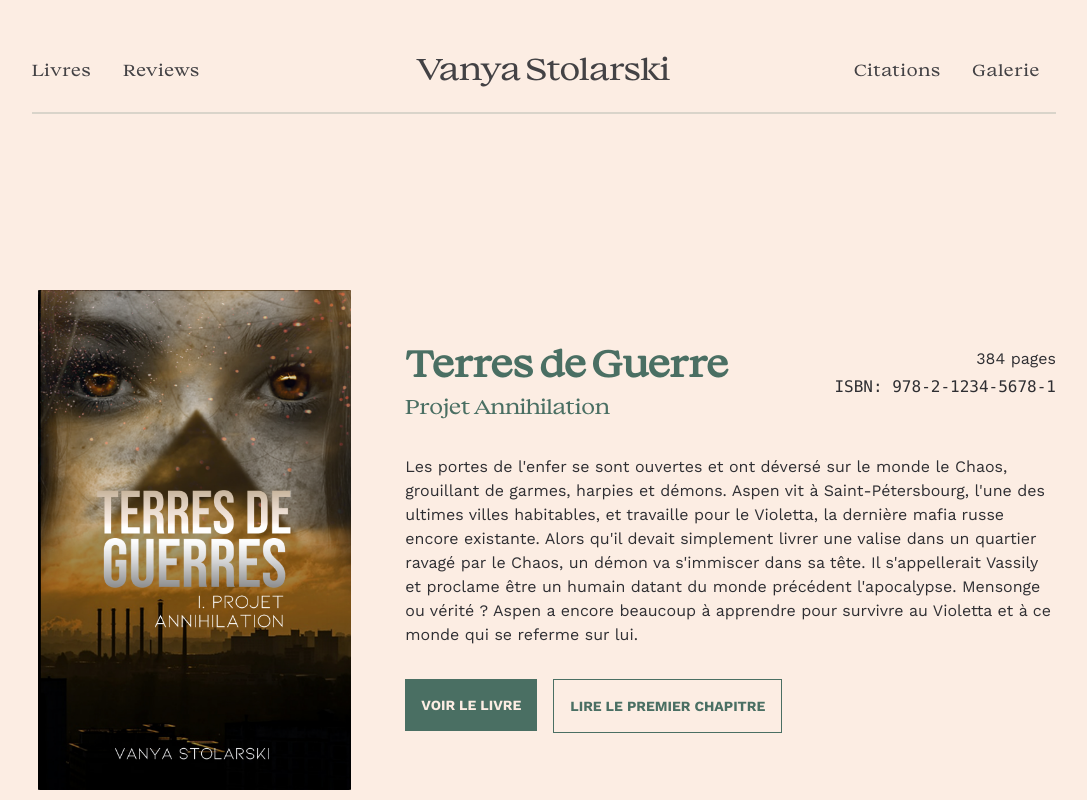
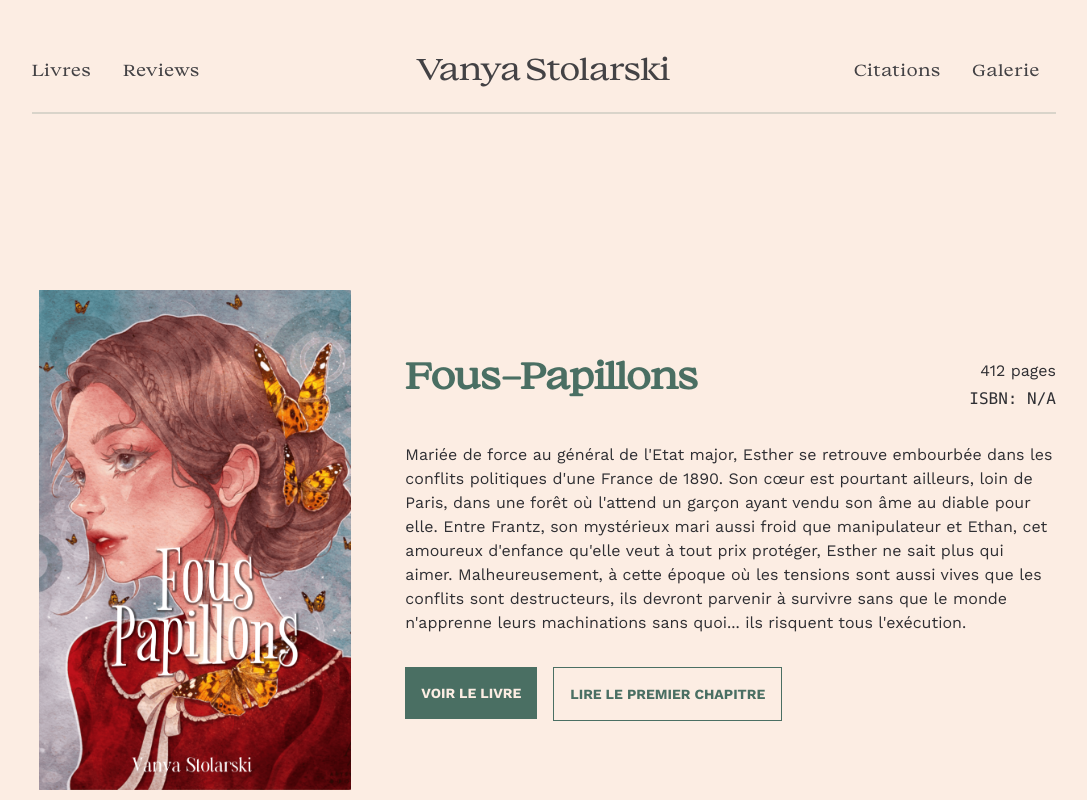
Before and after one commit to HussonAxel/vanyastolarski--prod, a React (Vite) app: page /livres in a window 1280 px wide. Shown: the top 800 px of the page, without its empty margins (96-1183 px from the left). Built offline with nearby package versions, Linux system fonts and the light colour scheme.

Commit message:
push new changes

```diff
--- a/src/components/CharacterPanel/CharacterPanel.tsx
+++ b/src/components/CharacterPanel/CharacterPanel.tsx
@@ -8,11 +8,10 @@ const CharacterPanel = ({ name, resume, picture }: CharacterPanelProps) => {
         <img
           src={picture}
           alt={`Character ${name}`}
-          className="rounded-lg shadow-lg w-full sm:w-auto h-[200px] sm:h-[180px] md:h-[200px] object-cover hover:scale-[1.02] transition-transform duration-300"
+          className="rounded-lg shadow-lg w-full sm:w-auto h-full object-cover hover:scale-[1.02] transition-transform duration-300"
         />
       </div>
 
-      {/* Content Container */}
       <div className="flex flex-col justify-center space-y-3 sm:space-y-4">
         <h3 className="font-Large text-2xl sm:text-2xl md:text-3xl text-white font-semibold tracking-tight">
           {name}
--- a/src/components/LatestRelease/LatestRelease.tsx
+++ b/src/components/LatestRelease/LatestRelease.tsx
@@ -10,7 +10,7 @@ const LatestRelease = ({
 }: LatestReleaseProps) => {
   return (
     <section className="content-center">
-      <div className="w-9/12 m-auto flex flex-col lg:flex-row items-center gap-8 md:gap-12 lg:gap-16 h-full">
+      <div className="w-10/12 m-auto flex flex-col lg:flex-row items-center gap-8 md:gap-12 lg:gap-16 h-full">
         <div className="w-full lg:w-1/2 flex flex-col gap-6 md:gap-8 lg:gap-10">
           <h1 className="text-3xl lg:text-5xl text-green font-Large">
             {LatestReleaseName}
--- a/src/data/data.json
+++ b/src/data/data.json
@@ -1,88 +1,5 @@
 {
   "books": [
-    {
-      "id": "1",
-      "saga": "Terres de Guerre",
-      "title": "Projet Annihilation",
-      "volume": 1,
-      "cover": "/assets/covers/terre_de_guerre_couverture.webp",
-      "tags": [
-        "Fantasy", "Science-fiction", "ennemy to lover"
-      ],
-      "characters": [
-        {
-          "nom": "5O72Y",
-          "prenom": "Onia",
-          "picture": "/assets/Characters/Fill_BG.webp",
-          "description": "Onia est une loïde B de type espion qui a connu la guerre sur les îles de Phaure. Lorsqu'elle revient au pays, leurs ennemis, les Sylfaens, ont envahi et détruit son chez elle, qu'elle tentera de libérer à tout prix. Portée par une détermination hésitante, Onia est confrontée au dilemme de savoir si les améliorations des loïdes font d'eux des sauveurs ou des abominations.",
-          "relatifs": {
-            "mother": "osef",
-            "father": "osef",
-            "siblings": ["/"]
-          }
-        },
-        {
-          "nom": "5O72Y",
-          "prenom": "Onia",
-          "picture": "/assets/Characters/Fill_BG.webp",
-          "description": "Onia est une loïde B de type espion qui a connu la guerre sur les îles de Phaure. Lorsqu'elle revient au pays, leurs ennemis, les Sylfaens, ont envahi et détruit son chez elle, qu'elle tentera de libérer à tout prix. Portée par une détermination hésitante, Onia est confrontée au dilemme de savoir si les améliorations des loïdes font d'eux des sauveurs ou des abominations.",
-          "relatifs": {
-            "mother": "osef",
-            "father": "osef",
-            "siblings": ["/"]
-          }
-        },
-        {
-          "nom": "5O72Y",
-          "prenom": "Onia",
-          "picture": "/assets/Characters/Fill_BG.webp",
-          "description": "Onia est une loïde B de type espion qui a connu la guerre sur les îles de Phaure. Lorsqu'elle revient au pays, leurs ennemis, les Sylfaens, ont envahi et détruit son chez elle, qu'elle tentera de libérer à tout prix. Portée par une détermination hésitante, Onia est confrontée au dilemme de savoir si les améliorations des loïdes font d'eux des sauveurs ou des abominations.",
-          "relatifs": {
-            "mother": "osef",
-            "father": "osef",
-            "siblings": ["/"]
-          }
-        },
-        {
-          "nom": "1T63Y",
-          "prenom": "Thadée",
-          "picture": "/assets/Characters/Fill_BG.webp",
-          "description": "Frère adoptif d'Onia, Thadée est sûr d'une chose : leur gouvernement les manipule et ils doivent s'en libérer s'ils veulent un jour espérer voir un monde meilleur renaître.",
-          "relatifs": {
-            "mother": "osef",
-            "father": "osef",
-            "siblings": []
-          }
-        },
-        {
-          "nom": "1T63Y",
-          "prenom": "Thadée",
-          "picture": "/assets/Characters/Fill_BG.webp",
-          "description": "Frère adoptif d'Onia, Thadée est sûr d'une chose : leur gouvernement les manipule et ils doivent s'en libérer s'ils veulent un jour espérer voir un monde meilleur renaître.",
-          "relatifs": {
-            "mother": "osef",
-            "father": "osef",
-            "siblings": []
-          }
-        },
-        {
-          "nom": "1T63Y",
-          "prenom": "Thadée",
-          "picture": "/assets/Characters/Fill_BG.webp",
-          "description": "Frère adoptif d'Onia, Thadée est sûr d'une chose : leur gouvernement les manipule et ils doivent s'en libérer s'ils veulent un jour espérer voir un monde meilleur renaître.",
-          "relatifs": {
-            "mother": "osef",
-            "father": "osef",
-            "siblings": []
-          }
-        }
-      ],
-      "synopsis": "Les portes de l'enfer se sont ouvertes et ont déversé sur le monde le Chaos, grouillant de garmes, harpies et démons. Aspen vit à Saint-Pétersbourg, l'une des ultimes villes habitables, et travaille pour le Violetta, la dernière mafia russe encore existante. Alors qu'il devait simplement livrer une valise dans un quartier ravagé par le Chaos, un démon va s'immiscer dans sa tête. Il s'appellerait Vassily et proclame être un humain datant du monde précédent l'apocalypse. Mensonge ou vérité ? Aspen a encore beaucoup à apprendre pour survivre au Violetta et à ce monde qui se referme sur lui.",
-      "contexte": "Terres de Guerres s'inspire de tous les conflits du 20ème siècle et imagine comment seront ceux du prochain siècle. Il pose les questionnements à venir sur la démocratisation du transhumanisme. Cette évolution sera-t-elle employée pour nous sauver ou nous détruire ?",
-      "ISBN": "978-2-1234-5678-1",
-      "pages": 384,
-      "firstChapterLink": "https://example.com/les-anges-mortels/chapter1"
-    },
     {
       "id": "2",
       "title": "Fous-Papillons",
@@ -96,8 +13,8 @@
           "picture": "/assets/Characters/Fill_BG.webp",
           "description": "Garçon a priori originaire du Moyen-Orient, Ethan est poursuivi par des rumeurs de sorcellerie qui font de lui le paria du village. S'il survit à cette enfance de famine et de pauvreté, c'est uniquement grâce à Esther qui lui apprendra à lire.",
           "relatifs": {
-            "mother": "osef",
-            "father": "osef",
+            "mother": "",
+            "father": "",
             "siblings": ["/"]
           }
         },
@@ -107,17 +24,54 @@
           "picture": "/assets/Characters/Fill_BG.webp",
           "description": "Fille du médecin et cadette d'une famille de trois enfants, Esther est promise à un mariage difficile pour son comportement et son caractère défiant les règles de l'époque. Elle est pourtant loin de se laisser faire et déclare la guerre à son fiancé dès leur rencontre. Son souhait est pourtant simple : vivre dans la forêt avec Ethan, libre de toute obligation.",
           "relatifs": {
-            "mother": "osef",
-            "father": "osef",
+            "mother": "",
+            "father": "",
             "siblings": []
           }
         }
       ],
       "synopsis": "Mariée de force au général de l'Etat major, Esther se retrouve embourbée dans les conflits politiques d'une France de 1890. Son cœur est pourtant ailleurs, loin de Paris, dans une forêt où l'attend un garçon ayant vendu son âme au diable pour elle. Entre Frantz, son mystérieux mari aussi froid que manipulateur et Ethan, cet amoureux d'enfance qu'elle veut à tout prix protéger, Esther ne sait plus qui aimer. Malheureusement, à cette époque où les tensions sont aussi vives que les conflits sont destructeurs, ils devront parvenir à survivre sans que le monde n'apprenne leurs machinations sans quoi... ils risquent tous l'exécution.",
-      "contexte": "Fous-Papillons est une romance aux airs de tragédie, où s'aimer frôle la haine, voire s'y confond lorsqu'il ne reste plus d'autre solution pour rester dans le cœur de l'autre.Fous-Papillons est une romance aux airs de tragédie, où s'aimer frôle la haine, voire s'y confond lorsqu'il ne reste plus d'autre solution pour rester dans le cœur de l'autre.Fous-Papillons est une romance aux airs de tragédie, où s'aimer frôle la haine, voire s'y confond lorsqu'il ne reste plus d'autre solution pour rester dans le cœur de l'autre.",
-      "ISBN": "978-2-1234-5678-2",
+      "contexte": "Fous-Papillons est une romance aux airs de tragédie, où s'aimer frôle la haine, voire s'y confond lorsqu'il ne reste plus d'autre solution pour rester dans le cœur de l'autre. Vous suivrez les aventures de Ethan et Esther de 1880 à 1920, dans de nombreux pays différents à l’époque où les conflits de la première guerre mondiale font des ravages. Paris, les Vosges, la Sicile, et Saint-Pétersbourg, vous voyagerez autant dans la neige que sous le soleil de la méditerranée",
+      "ISBN": "N/A",
       "pages": 412,
       "firstChapterLink": "https://example.com/fous-papillons/chapter1"
+    },
+    {
+      "id": "1",
+      "saga": "Terres de Guerre",
+      "title": "Projet Annihilation",
+      "volume": 1,
+      "cover": "/assets/covers/terre_de_guerre_couverture.webp",
+      "tags": ["Fantasy", "Science-fiction", "ennemy to lover"],
+      "characters": [
+        {
+          "nom": "5O72Y",
+          "prenom": "Onia",
+          "picture": "/assets/Characters/Fill_BG.webp",
+          "description": "Onia est une loïde B de type espion qui a connu la guerre sur les îles de Phaure. Lorsqu'elle revient au pays, leurs ennemis, les Sylfaens, ont envahi et détruit son chez elle, qu'elle tentera de libérer à tout prix. Portée par une détermination hésitante, Onia est confrontée au dilemme de savoir si les améliorations des loïdes font d'eux des sauveurs ou des abominations.",
+          "relatifs": {
+            "mother": "",
+            "father": "",
+            "siblings": ["/"]
+          }
+        },
+        {
+          "nom": "1T63Y",
+          "prenom": "Thadée",
+          "picture": "/assets/Characters/Fill_BG.webp",
+          "description": "Thadée, est le frère d'Onia. Ils sont tous les deux très proches parce qu'ils ont grandi ensemble. Ils sont comme les cinq doigts de la main, ils se connaissent par cœur et ne se quittent jamais longtemps.C'est un garçon assez étrange, qui ne parle jamais de lui. Avec un point de vue très différent des autres loïdes et, se sachant à contre courant avec leurs exigences, il ne s'appesante donc jamais longtemps sur lui. C'est donc un garçon réfléchi, doué, avec un certain humour mais... Qui cache beaucoup de choses dans son petit cœur de pierre ❤️. Il peut être sans pitié et, d'un autre côté, très idéaliste, générant à la fois lumière et obscurité dans un garçon attentionné mais distant",
+          "relatifs": {
+            "mother": "",
+            "father": "",
+            "siblings": []
+          }
+        }
+      ],
+      "synopsis": "L’histoire d’Onia commence là où elle se terminera : sur un champ de bataille. Après avoir survécu à l'Épuration et la guerre de Phaure, Onia voit son continent envahi par les forces ennemies dont les terres ont été détruites par les bombardements nucléaires. Forcée de cacher sa véritable nature et de se faire passer pour une réfugiée comme eux, elle va comprendre que ses ennemis ne sont pas aussi malveillants qu’elle le pensait. Et que, au contraire, la menace provient peut-être de sa propre espèce : les loïdes de combat",
+      "contexte": "Terres de Guerres s'inspire de tous les conflits du 20ème siècle et imagine comment seront ceux du prochain siècle. Il pose les questionnements à venir sur la démocratisation du transhumanisme. Cette évolution sera-t-elle employée pour nous sauver ou nous détruire ?",
+      "ISBN": "N/A",
+      "pages": 384,
+      "firstChapterLink": "https://example.com/les-anges-mortels/chapter1"
     },
     {
       "id": "3",
@@ -128,31 +82,31 @@
       "tags": ["Fantasy", "Science-fiction", "ennemy to lover"],
       "characters": [
         {
-          "nom": "osef",
+          "nom": "",
           "prenom": "Aspen",
           "picture": "/assets/Characters/Fill_BG.webp",
-          "description": "Garçon longiforme et pâle aux cheveux blancs et aux yeux violets, Aspen n'a rien d'un héro.",
+          "description": "Garçon longiforme et pâle aux cheveux blancs et aux yeux violets, Aspen n'a rien d'un héros. Il est lâche, effrayé par le monde et par le Violetta. Il se laisse marcher dessus parce que c’est plus simple d’obéir que de se rebeller",
           "relatifs": {
-            "mother": "osef",
-            "father": "osef",
+            "mother": "",
+            "father": "",
             "siblings": ["/"]
           }
         },
         {
-          "nom": "osef",
+          "nom": "",
           "prenom": "Vassily",
           "picture": "/assets/Characters/Fill_BG.webp",
           "description": "Sans corps et piégé dans le crâne d'Aspen, Vassily n'est qu'une voix étrange qui parle d'un autre monde.",
           "relatifs": {
-            "mother": "osef",
-            "father": "osef",
+            "mother": "",
+            "father": "",
             "siblings": []
           }
         }
       ],
       "synopsis": "Les portes de l'enfer se sont ouvertes et ont déversé sur le monde le Chaos, grouillant de garmes, harpies et démons. Aspen vit à Saint-Pétersbourg, l'une des ultimes villes habitables, et travaille pour le Violetta, la dernière mafia russe encore existante. Alors qu'il devait simplement livrer une valise dans un quartier ravagé par le Chaos, un démon va s'immiscer dans sa tête. Il s'appellerait Vassily et proclame être un humain datant du monde précédent l'apocalypse. Mensonge ou vérité ? Aspen a encore beaucoup à apprendre pour survivre au Violetta et à ce monde qui se referme sur lui.",
       "contexte": "Mêlant post-apocalypse et fantastique, les Douze Divins est un récit sur un peuple réprimé et manipulé pour une raison qui reste à découvrir.",
-      "ISBN": "978-2-1234-5678-3",
+      "ISBN": "N/A",
       "pages": 356,
       "firstChapterLink": "https://example.com/les-anges-mortels-2/chapter1"
     },
@@ -164,32 +118,32 @@
       "tags": ["Fantasy", "Science-fiction", "ennemy to lover"],
       "characters": [
         {
-          "nom": "osef",
-          "prenom": "Aspen",
+          "nom": "",
+          "prenom": "Alycie",
           "picture": "/assets/Characters/Fill_BG.webp",
-          "description": "Garçon longiforme et pâle aux cheveux blancs et aux yeux violets, Aspen n'a rien d'un héro.",
+          "description": "Nymphe aux origines floues qui n’a pas le droit de communier avec sa déesse, Alycie cherche des réponses et est prête à se battre. Alors quand un garçon sans chaussure s’échoue sur les rives de son île, elle n’hésite pas à entrer dans le tourbillon d’aventure qu’il apporte",
           "relatifs": {
-            "mother": "osef",
-            "father": "osef",
+            "mother": "",
+            "father": "",
             "siblings": ["/"]
           }
         },
         {
-          "nom": "osef",
-          "prenom": "Vassily",
+          "nom": "",
+          "prenom": "Johen",
           "picture": "/assets/Characters/Fill_BG.webp",
-          "description": "Sans corps et piégé dans le crâne d'Aspen, Vassily n'est qu'une voix étrange qui parle d'un autre monde.",
+          "description": "Johen est un héritier qui ne souhaite pas gouverner. Pourtant, la guerre arrive, et il devra abandonner sa plume pour manier l’épée. Johen devra tout abandonner derrière lui, ses amis, sa vie, ce qu’il aime faire et ce qu’il est, pour espérer survivre.",
           "relatifs": {
-            "mother": "osef",
-            "father": "osef",
+            "mother": "",
+            "father": "",
             "siblings": []
           }
         }
       ],
-      "synopsis": "Les portes de l'enfer se sont ouvertes et ont déversé sur le monde le Chaos, grouillant de garmes, harpies et démons. Aspen vit à Saint-Pétersbourg, l'une des ultimes villes habitables, et travaille pour le Violetta, la dernière mafia russe encore existante. Alors qu'il devait simplement livrer une valise dans un quartier ravagé par le Chaos, un démon va s'immiscer dans sa tête. Il s'appellerait Vassily et proclame être un humain datant du monde précédent l'apocalypse. Mensonge ou vérité ? Aspen a encore beaucoup à apprendre pour survivre au Violetta et à ce monde qui se referme sur lui.",
-      "contexte": "Mêlant post-apocalypse et fantastique, les Douze Divins est un récit sur un peuple réprimé et manipulé pour une raison qui reste à découvrir.",
-      "ISBN": "978-2-1234-5678-4",
-      "pages": 398,
+      "synopsis": "Chassé de chez lui, Johen se met en quête du cœur d’Ankaa qui, il en est persuadé, va permettre de rétablir l’ordre dans son royaume. Mais alors qu’il en est proche, la guerre s’échoue sur les rives de son continent. Plongé dans la bataille, il va devoir progresser sans regarder derrière lui, au risque de s’effondrer. Tous ne sortiront pas vivants de cette guerre mais Johen est déterminé à en sauver le plus possible. Alycie est une nymphe. Comme la totalité de son peuple, elle a été exilée vingt ans plus tôt pour des actes basés sur un mensonge. Alors qu'elle cherche encore sa place, une terrible révélation s'abat sur elle. Sa destinée n'est pas celle qu'elle avait imaginée. Entre complots, guerre et magie, elle va devoir faire confiance en son instinct pour survivre. Sa voie est toute tracée : il ne lui reste qu'à la suivre. Ils sont nés imposteurs. Ils seront inoubliables.",
+      "contexte": "Dans un monde de fantasy où les nymphes et la magie ont été bannis, Johen apprend qu’il n’est en réalité pas le fils légitime de son père. Il l’apprend évidemment lorsqu’il doit porter la couronne et qu’il se fait trahir par son oncle. Alycie, elle, ne connait rien du monde après son île. Tout ce qu’elle sait, c’est qu’elle n’est pas comme les autres nymphes et que sa déesse ne lui parle pas.",
+      "ISBN": "978-2957655106",
+      "pages": 479,
       "firstChapterLink": "https://example.com/le-coeur-ankaa/chapter1"
     }
   ]
```
Also changed, not shown: src/routes/index.tsx (+8 -8 lines).
